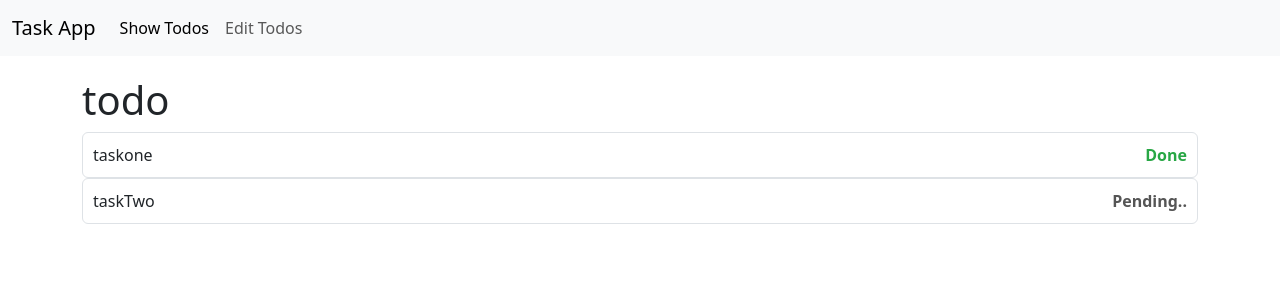
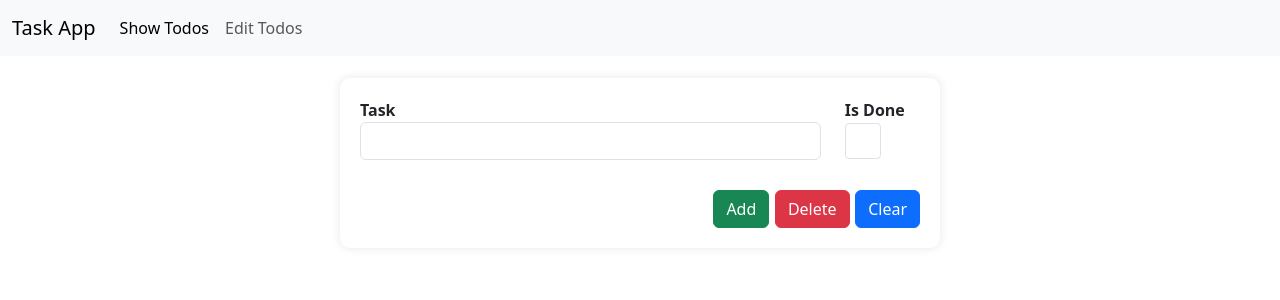
Before and after one commit to mans00rahmed/TaskApp, an Angular app: page /todo/todoEdit in a window 1280 px wide. Before the commit this address led to /. Shown: the top 300 px of the page. Built offline with nearby package versions, Linux system fonts and the light colour scheme.

Commit message:
routes added

```diff
--- a/src/app/app-routing.module.ts
+++ b/src/app/app-routing.module.ts
@@ -1,7 +1,20 @@
 import { NgModule } from '@angular/core';
 import { RouterModule, Routes } from '@angular/router';
+import { TodoListComponent } from './todo-list/todo-list.component';
+import { TodoEditComponent } from './todo-list/todo-edit/todo-edit.component';
 
-const routes: Routes = [];
+const routes: Routes = [
+  { path: '', redirectTo: '/todo', pathMatch: 'full' },
+  {
+    path: 'todo', children: [
+      { path: '', component: TodoListComponent },
+      { path: 'todoEdit', component: TodoEditComponent },
+      { path: 'todoEdit/:id', component: TodoEditComponent }
+
+    ]
+  },
+  { path: '**', redirectTo: '/todo' }
+];
 
 @NgModule({
   imports: [RouterModule.forRoot(routes)],
--- a/src/app/app.component.html
+++ b/src/app/app.component.html
@@ -2,7 +2,7 @@
 <div class="container">
     <div class="row">
         <div class="col-md-12">
-            <app-todo-list></app-todo-list>
+            <router-outlet></router-outlet>
         </div>
     </div>
 </div>
--- a/src/app/shared/header/header.component.html
+++ b/src/app/shared/header/header.component.html
@@ -8,10 +8,10 @@
         <div class="collapse navbar-collapse" id="navbarNav">
             <ul class="navbar-nav">
                 <li class="nav-item">
-                    <a class="nav-link active" aria-current="page" (click)="navigation('todo')">Show Todos</a>
+                    <a class="nav-link active" aria-current="page" [routerLink]="'/todo'">Show Todos</a>
                 </li>
                 <li class="nav-item">
-                    <a class="nav-link" (click)="navigation('editTodo')">Edit Todos</a>
+                    <a class="nav-link" [routerLink]="'/todo/todoEdit'">Edit Todos</a>
                 </li>
             </ul>
         </div>
--- a/src/app/shared/header/header.component.ts
+++ b/src/app/shared/header/header.component.ts
@@ -6,12 +6,4 @@ import { TodoService } from '../../todo.service';
   templateUrl: './header.component.html',
   styleUrl: './header.component.css'
 })
-export class HeaderComponent {
-  constructor(private todoService: TodoService) { }
-
-
-  navigation(n: string) {
-    // link next
-    this.todoService.link.next(n);
-  }
-}
+export class HeaderComponent {}
--- a/src/app/todo-list/todo-edit/todo-edit.component.ts
+++ b/src/app/todo-list/todo-edit/todo-edit.component.ts
@@ -1,29 +1,41 @@
 import { Component, EventEmitter, Input, OnInit, Output } from '@angular/core';
 import { Todo } from '../../model/Todo';
 import { TodoService } from '../../todo.service';
+import { ActivatedRoute, Router } from '@angular/router';
 
 @Component({
   selector: 'app-todo-edit',
   templateUrl: './todo-edit.component.html',
   styleUrl: './todo-edit.component.css',
 })
-export class TodoEditComponent {
-  @Input() id: number;
-  @Input() task: string = '';
-  @Input() isDone: boolean = false;
+export class TodoEditComponent implements OnInit {
+  id: number;
+  task: string = '';
+  isDone: boolean = false;
 
-  constructor(private todoService: TodoService) { }
+  constructor(private todoService: TodoService, private route: ActivatedRoute, private router: Router) { }
+  ngOnInit(): void {
+    //accept data from routes
+    this.route.queryParams.subscribe((qp) => {
+      this.id = qp.id;
+      this.task = qp.task;
+      this.isDone = qp.isDone;
+    })
+  }
 
   addTask() {
     //since we are not giving ids to adding items so we added this way
     this.todoService.addTodos({ id: this.todoService.todos.length + 1, task: this.task, isDone: this.isDone });
-    this.todoService.link.next('todo')
+    //navigate to todo bt route
+    this.router.navigate(['/todo']);
   }
 
   deleteTask() {
     //apply delete functionality here
     this.todoService.deleteTodo({ id: this.id });
-    this.todoService.link.next('todo')
+    //navigate to todo bt route
+    this.router.navigate(['/todo']);
+
   }
 
   clearTask() {
--- a/src/app/todo-list/todo-list.component.html
+++ b/src/app/todo-list/todo-list.component.html
@@ -1,7 +1,7 @@
 <!-- todo list component -->
 <div class="row">
     <div class="col-xs-12">
-        <div class="todo-list" *ngIf="nav === 'todo'">
+        <div class="todo-list">
             <div class="containier" *ngIf="todos.length>0;else error">
                 <h6 class="display-6">{{nav}}</h6>
                 <ul class="list-group" *ngFor="let todo of todos">
@@ -17,8 +17,8 @@
         <ng-template #error>
             <p>There are no todos</p>
         </ng-template>
-        <div class="todo-edit" *ngIf="nav !== 'todo'">
-            <app-todo-edit [task]="loadTask" [isDone]="loadIsDone" [id]="loadId"></app-todo-edit>
+        <div class="todo-edit">
+            <router-outlet></router-outlet>
         </div>
     </div>
 </div>
--- a/src/app/todo-list/todo-list.component.ts
+++ b/src/app/todo-list/todo-list.component.ts
@@ -1,6 +1,7 @@
 import { Component, EventEmitter, Input, OnInit, Output } from '@angular/core';
 import { Todo } from '../model/Todo';
 import { TodoService } from '../todo.service';
+import { Route, Router } from '@angular/router';
 
 @Component({
   selector: 'app-todo-list',
@@ -16,21 +17,23 @@ export class TodoListComponent implements OnInit {
   nav: string = 'todo';
 
 
-  constructor(private todoService: TodoService) {
+  constructor(private todoService: TodoService, private router: Router) {
 
     //this subscribe will get changed value by service.
-    this.todoService.link.subscribe((a) => { this.nav = a })
+    // this.todoService.link.subscribe((a) => { this.nav = a })
 
   }
 
   // declare proerties for delete task and delete isDone
   loadTask: string;
   loadIsDone: boolean;
-  loadId : number;
+  loadId: number;
   todos: Todo[] = [];
 
   loadTodo(td: any) {
     console.log(td);
+    //send data in route
+    this.router.navigate(['/todo/todoEdit',td.id],{queryParams:td})
 
     //These are used to load data in edit componenet.
     this.loadTask = td.task;
@@ -38,6 +41,6 @@ export class TodoListComponent implements OnInit {
     this.loadId = td.id;
     console.log(this.loadId);
 
-    this.todoService.link.next('editTodo')
+    //this.todoService.link.next('editTodo')
   }
 }
--- a/src/app/todo.service.ts
+++ b/src/app/todo.service.ts
@@ -11,7 +11,6 @@ export class TodoService {
     { id: 2, task: 'taskTwo', isDone: false },
   ]
 
-  link: Subject<string> = new Subject<string>();
 
   constructor() { }
 
```
